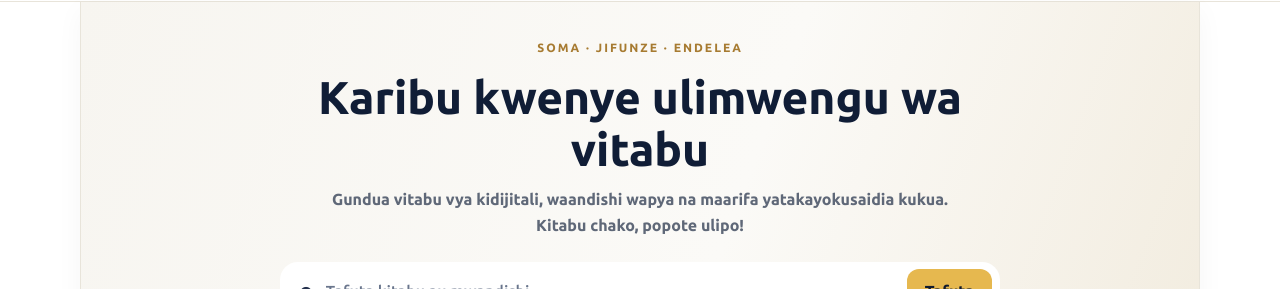
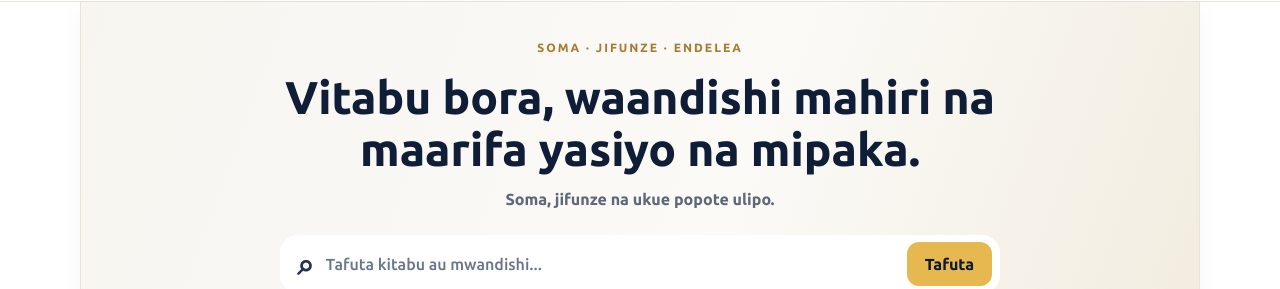
Before and after one commit to baruatata/Maarifa-books, a Next.js app: page / in a window 1280 px wide. Shown: the part 156-445 px from the top of the page. Built offline with nearby package versions, Linux system fonts and the light colour scheme; no server answers; the database is empty.

Commit message:
Restore approved MaarifaBooks homepage copy

```diff
--- a/app/page.tsx
+++ b/app/page.tsx
@@ -49,8 +49,8 @@ export default async function Home({ searchParams }: HomeProps) {
           <img src="/maarifabooks-brand.svg" alt="MaarifaBooks — Soma, Jifunze, Endelea" />
         </div>
         <p className="home-kicker">SOMA · JIFUNZE · ENDELEA</p>
-        <h1>Karibu kwenye ulimwengu wa vitabu</h1>
-        <p className="home-intro">Gundua vitabu vya kidijitali, waandishi wapya na maarifa yatakayokusaidia kukua. Kitabu chako, popote ulipo!</p>
+        <h1>Vitabu bora, waandishi mahiri na maarifa yasiyo na mipaka.</h1>
+        <p className="home-intro">Soma, jifunze na ukue popote ulipo.</p>
         <form className="book-search" action="/" method="get" role="search">
           <span aria-hidden="true">⌕</span>
           <input type="search" name="q" defaultValue={q} placeholder="Tafuta kitabu au mwandishi..." aria-label="Tafuta kitabu au mwandishi" />
```
